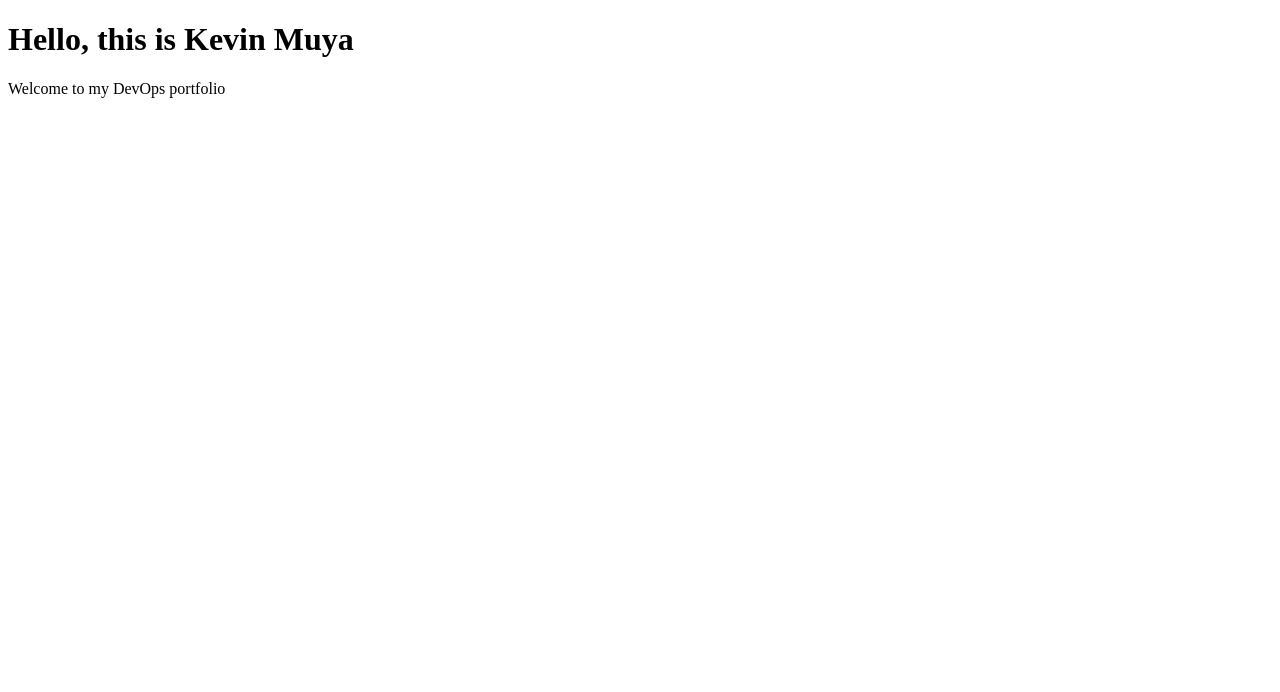
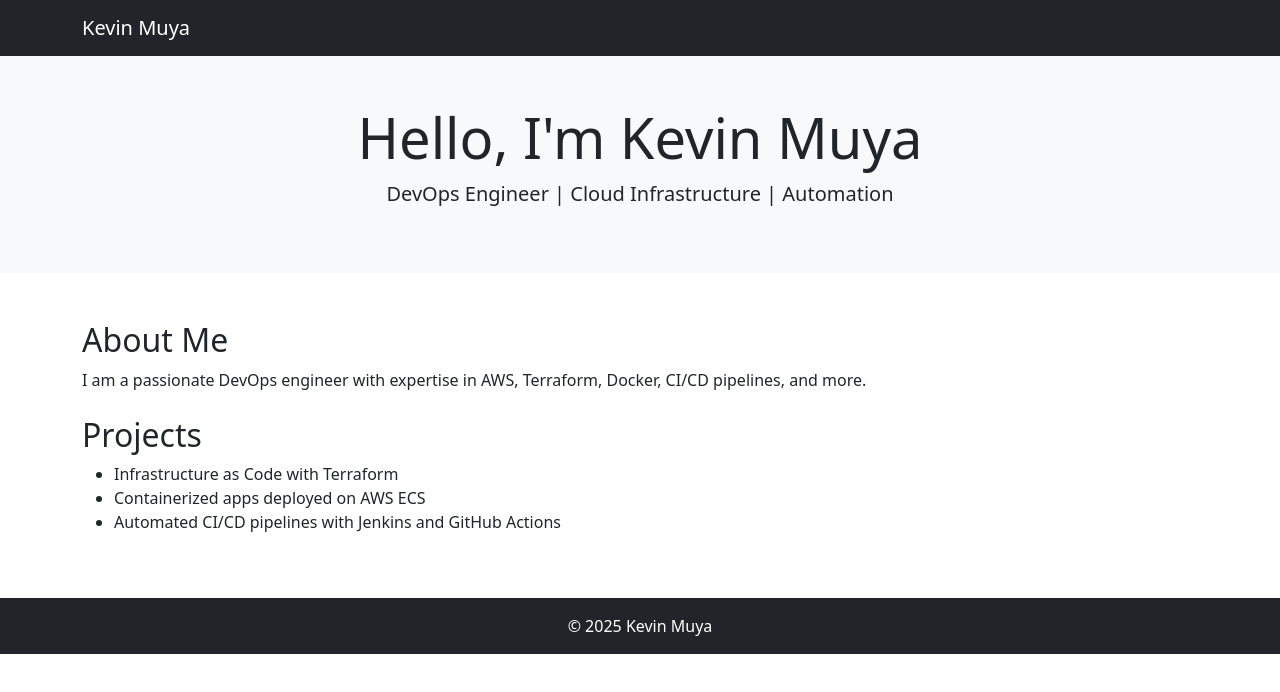
Before and after one commit to Kapinga1991/kapinga1991.github.io, a plain HTML site: page index.html in a window 1280 px wide. Drawn offline with nearby package versions, Linux system fonts and the light colour scheme.

Commit message:
Update index.html

```diff
--- a/index.html
+++ b/index.html
@@ -1,10 +1,49 @@
 <!DOCTYPE html>
-<html>
-  <head>
-    <title>Kevin's Portfolio</title>
-  </head>
-  <body>
-    <h1>Hello, this is Kevin Muya</h1>
-    <p>Welcome to my DevOps portfolio</p>
-  </body>
+<html lang="en">
+<head>
+  <meta charset="UTF-8" />
+  <meta name="viewport" content="width=device-width, initial-scale=1" />
+  <title>Kevin Muya | DevOps Portfolio</title>
+  <!-- Bootstrap CSS CDN -->
+  <link
+    href="https://cdn.jsdelivr.net/npm/bootstrap@5.3.0/dist/css/bootstrap.min.css"
+    rel="stylesheet"
+  />
+</head>
+<body>
+  <nav class="navbar navbar-expand-lg navbar-dark bg-dark">
+    <div class="container">
+      <a class="navbar-brand" href="#">Kevin Muya</a>
+    </div>
+  </nav>
+
+  <header class="bg-light text-center py-5">
+    <div class="container">
+      <h1 class="display-4">Hello, I'm Kevin Muya</h1>
+      <p class="lead">DevOps Engineer | Cloud Infrastructure | Automation</p>
+    </div>
+  </header>
+
+  <section class="container py-5">
+    <h2>About Me</h2>
+    <p>
+      I am a passionate DevOps engineer with expertise in AWS, Terraform, Docker,
+      CI/CD pipelines, and more.
+    </p>
+
+    <h2 class="mt-4">Projects</h2>
+    <ul>
+      <li>Infrastructure as Code with Terraform</li>
+      <li>Containerized apps deployed on AWS ECS</li>
+      <li>Automated CI/CD pipelines with Jenkins and GitHub Actions</li>
+    </ul>
+  </section>
+
+  <footer class="bg-dark text-white text-center py-3">
+    &copy; 2025 Kevin Muya
+  </footer>
+
+  <!-- Bootstrap JS CDN (optional for interactivity) -->
+  <script src="https://cdn.jsdelivr.net/npm/bootstrap@5.3.0/dist/js/bootstrap.bundle.min.js"></script>
+</body>
 </html>
```
